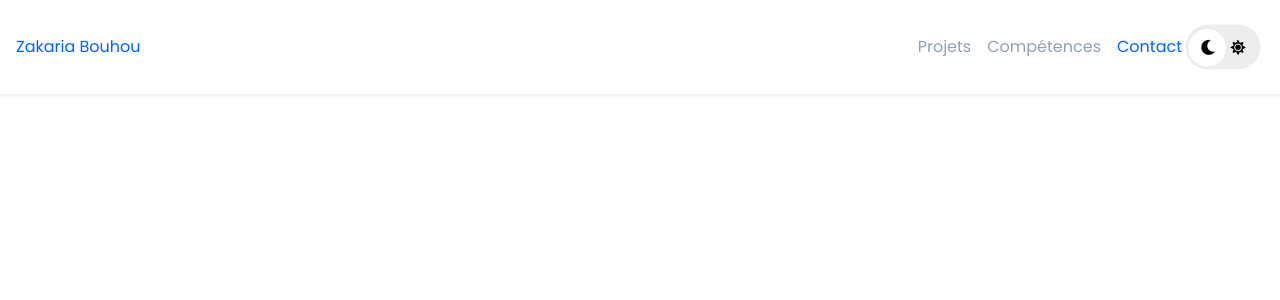
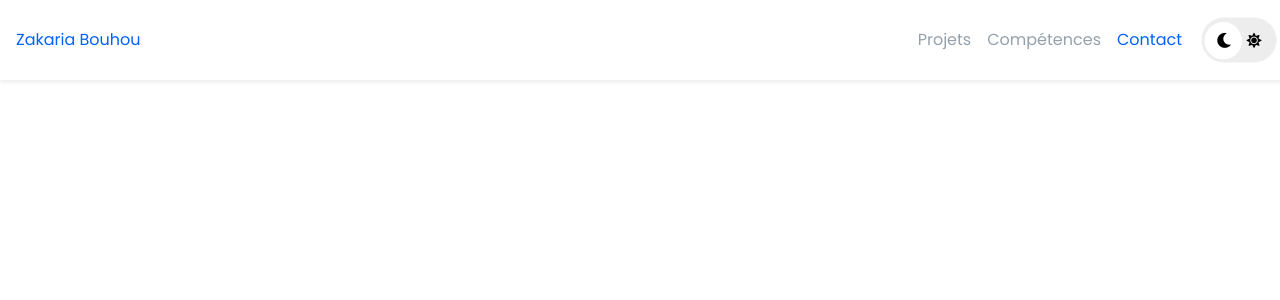
Before and after one commit to ZakariaBouhou/My-Portfolio, a PHP site: page / in a window 1280 px wide. Shown: the top 300 px of the page. Run offline with PHP 8.4, Linux system fonts and the light colour scheme; style sheets or scripts are compiled from the project's sources; some libraries are stand-ins or nearby versions.

Commit message:
last version 2.0

```diff
--- a/portfolio/public/templates/header.tpl.php
+++ b/portfolio/public/templates/header.tpl.php
@@ -19,7 +19,7 @@
         <header>
             <nav>
                 <a id="home" href="#home">Zakaria Bouhou</a>
-                <div class="button-Container">
+                <!-- <div class="button-Container"> -->
                     <div class="themeToggleButton">
                         <input type="checkbox" class="checkbox" id="checkbox">
                         <label for="checkbox" class="label">
@@ -28,11 +28,11 @@
                             <div class='ball'></div>
                         </label>
                     </div>
-                    <div class="burger">
+                    <div class="burgerButton">
                         <input class="menu-btn" type="checkbox" id="menu-btn"/>
                         <label class="menu-icon" for="menu-btn"><span class="navicon"></span></label>
                     </div>
-                </div>
+                <!-- </div> -->
                 <ul class="menu">
                     <li class="projects"><a href="#projects">Projets</a></li>
                     <li class="skills"><a href="#skills">Compétences</a></li>
```
Also changed, not shown: portfolio/public/assets/css/style.css, portfolio/public/assets/js/app.js, portfolio/public/assets/scss/_header.scss, 1 other file.
